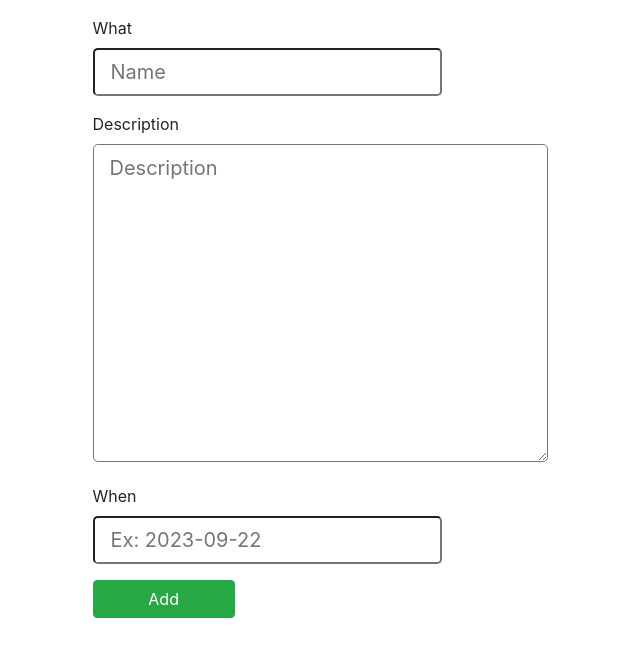
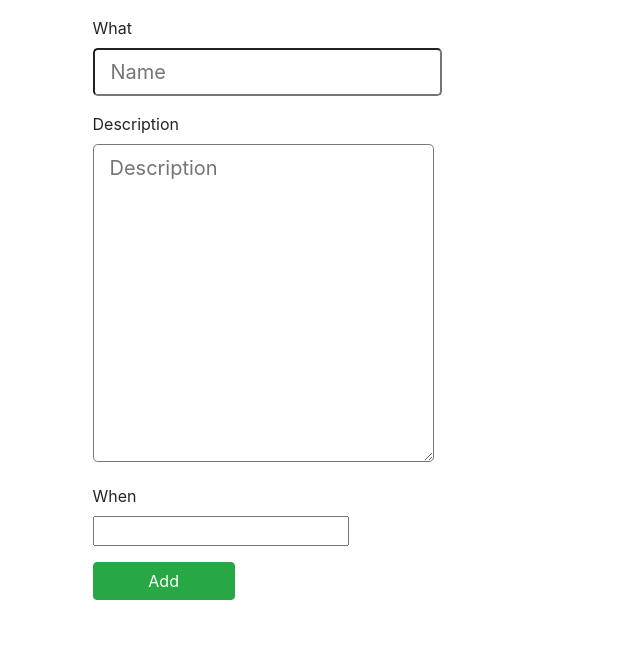
Before and after one commit to anton-mirazchiyski/TodoApp, a Django app: page /tasks/add/ in a window 1280 px wide. Shown: the part 139-800 px from the top of the page, without its empty margins (263-903 px from the left). Run offline with Django 4.2, Linux system fonts and the light colour scheme.

Commit message:
Datepicker add attempt
Attempt to add  django-bootstrap-datepicker-plus to Add Task form

```diff
--- a/todo_app/settings.py
+++ b/todo_app/settings.py
@@ -40,6 +40,7 @@ INSTALLED_APPS = [
     'django.contrib.sessions',
     'django.contrib.messages',
     'django.contrib.staticfiles',
+    'bootstrap_datepicker_plus',
 ]
 
 MIDDLEWARE = [
--- a/todo_app/tasks/forms.py
+++ b/todo_app/tasks/forms.py
@@ -1,3 +1,4 @@
+from bootstrap_datepicker_plus.widgets import DatePickerInput
 from django import forms
 
 from todo_app.tasks.models import Task
@@ -18,21 +19,23 @@ class TaskAddForm(forms.ModelForm):
             'name': forms.TextInput(
                 attrs={
                     'class': 'form-control-lg',
-                    # 'style': 'height: 100%',
                     'placeholder': 'Name'
                 }
             ),
             'description': forms.Textarea(
                 attrs={
                     'class': 'form-control-lg',
-                    'style': 'height: 100%; width: 80%',
+                    'style': 'height: 50%; width: 60%',
                     'placeholder': 'Description'
                 }
             ),
-            'due_date': forms.DateInput(
+            'due_date': DatePickerInput(
+                options={
+                    'format': "MM/DD/YYYY"
+                },
                 attrs={
                     'class': 'form-control-lg',
-                    'placeholder': 'Ex: 2023-09-22'
+                    'style': 'width: 35%'
                 }
             )
         }
--- a/todo_app/tasks/templates/tasks/task-add.html
+++ b/todo_app/tasks/templates/tasks/task-add.html
@@ -2,6 +2,7 @@
 
 {% block content %}
     <div class="d-flex justify-content-center">
+        {{ form.media }}
         <form method="post" action="{% url 'tasks:add-task' %}">
             <label class="form-label">What</label>
             <div class="form-group">
```
